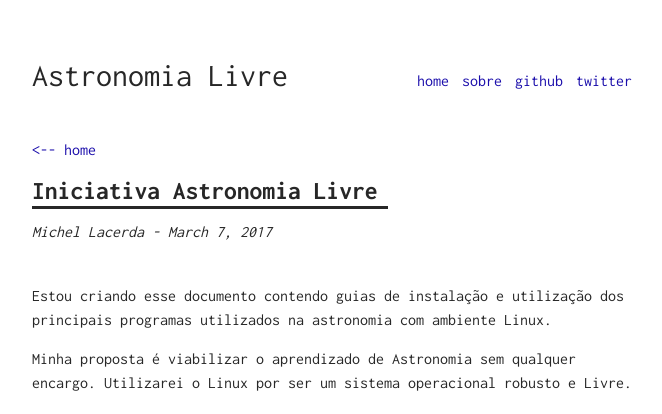
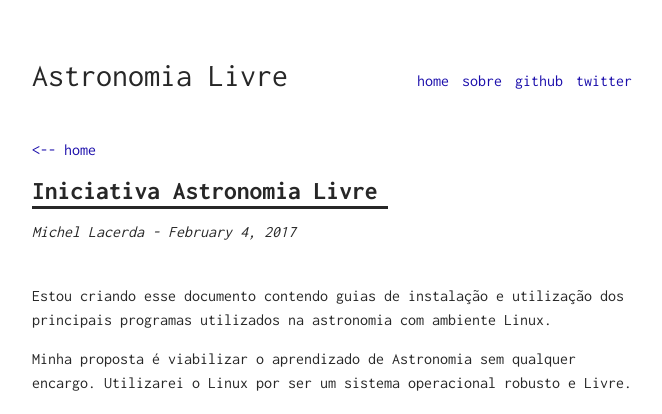
Before and after one commit to MichelLacerda/astronomia, a Jekyll site: the page built from _posts/2017-02-04-iniciativa.md, in a window 1280 px wide. Shown: the top 414 px of the page, without its empty margins (308-970 px from the left). Built offline with Jekyll 4.4.1, drawn with Linux system fonts in a browser that asks for light colours; part of the change alters nothing that is shown.

```diff
--- a/_posts/2017-02-04-iniciativa.md
+++ b/_posts/2017-02-04-iniciativa.md
@@ -1,7 +1,6 @@
 ---
 layout: post
 title: Iniciativa Astronomia Livre
-date: 2017-03-07
 author: Michel Lacerda
 ---
 
```
